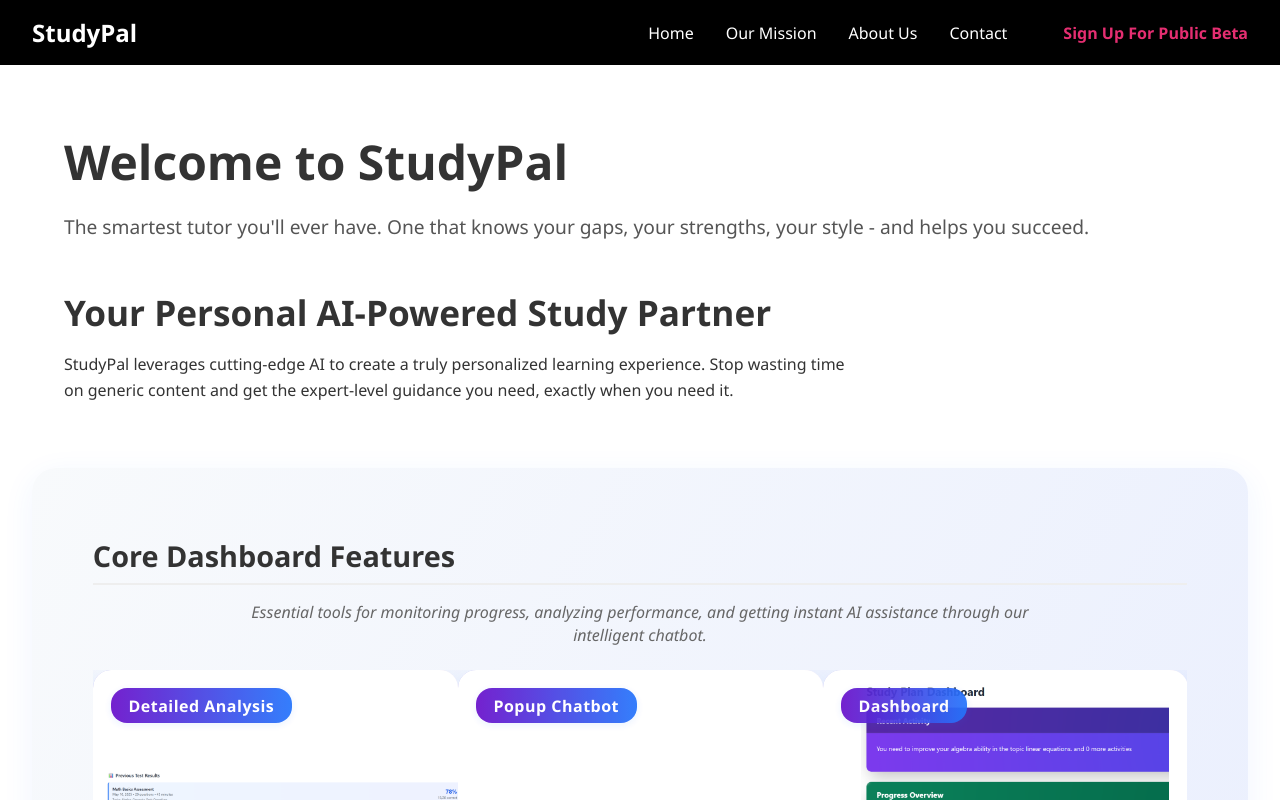
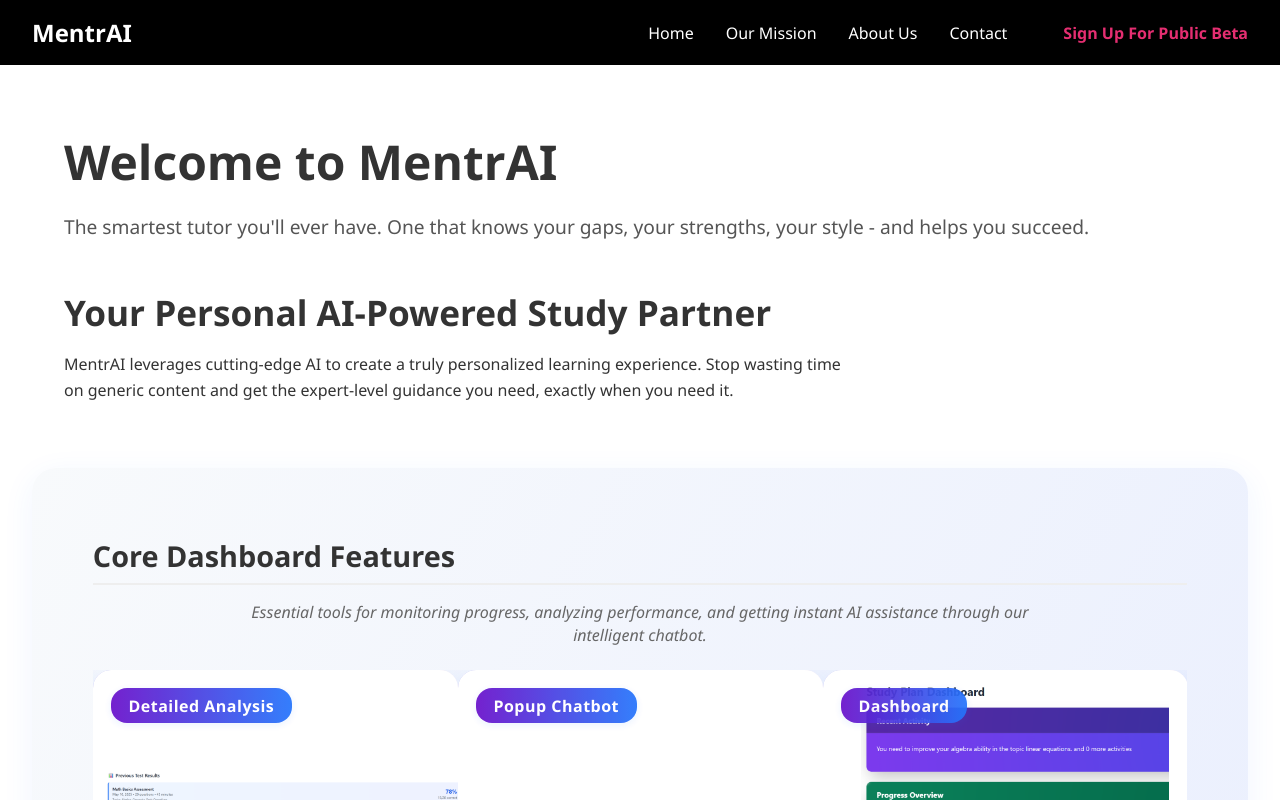
Before and after one commit to Satyam2303/StudyPal, a React (Create React App) app: page /#/ in a window 1280 px wide. Shown: the top 800 px of the page. Built offline with nearby package versions, Linux system fonts and the light colour scheme.

Commit message:
Replace StudyPal with MentrAI throughout the application

```diff
--- a/package.json
+++ b/package.json
@@ -1,6 +1,6 @@
 {
   "name": "study_pal",
-  "homepage": "https://satyam2303.github.io/StudyPal",
+  "homepage": "https://satyam2303.github.io/MentrAI",
   "version": "0.1.0",
   "private": true,
   "dependencies": {
--- a/public/index.html
+++ b/public/index.html
@@ -14,7 +14,7 @@
 
     <link rel="manifest" href="%PUBLIC_URL%/manifest.json" />
 
-    <title>StudyPal</title>
+    <title>MentrAI</title>
   </head>
   <body>
     <noscript>You need to enable JavaScript to run this app.</noscript>
--- a/src/About.js
+++ b/src/About.js
@@ -29,7 +29,7 @@ const About = () => {
     <div className="about-page">
       {/* Hero Section */}
       <section className="about-hero fade-in">
-        <h1 className="gradient-text">About StudyPal</h1>
+        <h1 className="gradient-text">About MentrAI</h1>
         <p className="hero-subtext typewriter">
           Built by students, for students. <br />
           <span className="highlight">Personalized. Powerful. Human.</span>
--- a/src/Home.js
+++ b/src/Home.js
@@ -140,7 +140,7 @@ const Home = () => {
   return (
     <div className="home-page">
       <header className="home-header">
-        <h1>Welcome to StudyPal</h1>
+        <h1>Welcome to MentrAI</h1>
         <p>
           The smartest tutor you'll ever have. One that knows your gaps, your
           strengths, your style - and helps you succeed.
@@ -150,7 +150,7 @@ const Home = () => {
       <section className="home-intro">
         <h2>Your Personal AI-Powered Study Partner</h2>
         <p>
-          StudyPal leverages cutting-edge AI to create a truly personalized
+          MentrAI leverages cutting-edge AI to create a truly personalized
           learning experience. Stop wasting time on generic content and get the
           expert-level guidance you need, exactly when you need it.
         </p>
--- a/src/Mission.js
+++ b/src/Mission.js
@@ -25,7 +25,7 @@ const Mission = () => {
         <h2>Why We Exist</h2>
         <p>
           We're here to build the smartest tutor you'll ever have. One that knows your gaps, your strengths, your style – and helps you succeed. <br/>
-          <strong>StudyPal is your partner in learning, every step of the way.</strong>
+          <strong>MentrAI is your partner in learning, every step of the way.</strong>
         </p>
       </div>
 
@@ -69,7 +69,7 @@ const Mission = () => {
       {/* Call to Action */}
       <div className="mission-cta fade-in">
         <h2>Ready to experience the future of learning?</h2>
-        <a href="/signup" className="cta-btn">Join StudyPal Now</a>
+        <a href="/signup" className="cta-btn">Join MentrAI Now</a>
       </div>
     </div>
   );
--- a/src/Navbar.js
+++ b/src/Navbar.js
@@ -7,7 +7,7 @@ import './Navbar.css';
 const Navbar = () => {
   return (
     <nav className="navbar">
-      <div className="logo"><Link to="/">StudyPal</Link></div>
+      <div className="logo"><Link to="/">MentrAI</Link></div>
       <ul className="nav-links">
         <li><Link to="/">Home</Link></li>
         <li><Link to="/mission">Our Mission</Link></li>
--- a/src/Signup.js
+++ b/src/Signup.js
@@ -6,7 +6,7 @@ const Signup = () => {
   return (
     <div className="signup-page">
       <h2>SignUp For Our Beta Trial</h2>
-      <p>Fill out the form below to get early access to StudyPal and help shape the future of learning.</p>
+      <p>Fill out the form below to get early access to MentrAI and help shape the future of learning.</p>
       <div className="signup-form-wrapper">
         <iframe
           src="https://docs.google.com/forms/d/e/1FAIpQLScf4jN2UgsjMcs0_49xQzv1kWQOVI-ogrE4w0tVsEH1PQ8s9A/viewform?embedded=true"
```
